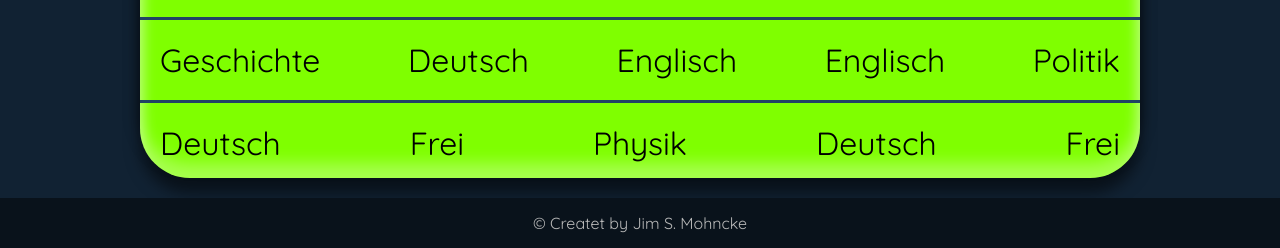
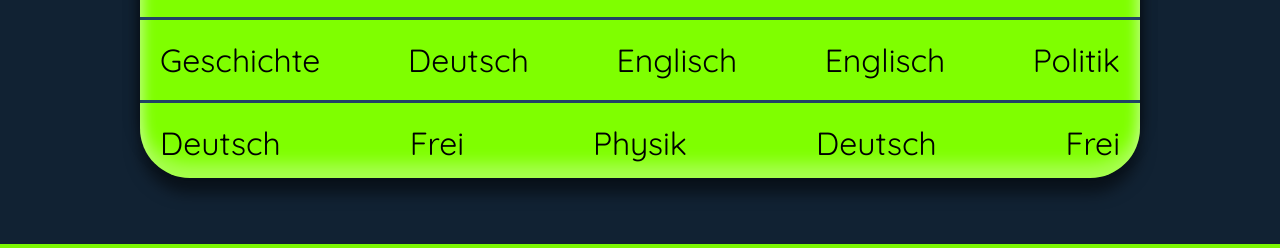
Before and after one commit to Bommberk/Stundenplan10b, a PHP site: the page made by stundenpläne/bio/kunst/index.html in a window 1280 px wide. Shown: the part 556-804 px from the top of the page. Run offline with PHP 8.4, Linux system fonts and the light colour scheme; some libraries are stand-ins or nearby versions.

Commit message:
footer weg

```diff
--- a/assets/css/style3.css
+++ b/assets/css/style3.css
@@ -132,13 +132,3 @@ hr
 {
     text-decoration: line-through;
 }
-footer
-{
-    height: 50px;
-    background: #09121b;
-    display: flex;
-    justify-content: center;
-    align-items: center;
-    margin-top: 20px;
-    color: #b9b9b9;
-}
--- a/stundenpläne/bio/kunst/index.html
+++ b/stundenpläne/bio/kunst/index.html
@@ -77,7 +77,6 @@
 
 
     <!-- Footer -->
-    <Footer>&copy; Createt by Jim S. Mohncke</Footer>
 
     <script src="/assets/ja/script.js"></script>
 
--- a/stundenpläne/bio/orchester/index.html
+++ b/stundenpläne/bio/orchester/index.html
@@ -77,7 +77,6 @@
 
 
     <!-- Footer -->
-    <Footer>&copy; Createt by Jim S. Mohncke</Footer>
 
     <script src="/assets/ja/script.js"></script>
 
--- a/stundenpläne/bio/technick/index.html
+++ b/stundenpläne/bio/technick/index.html
@@ -77,7 +77,6 @@
 
 
     <!-- Footer -->
-    <Footer>&copy; Createt by Jim S. Mohncke</Footer>
 
     <script src="/assets/ja/script.js"></script>
 
```
